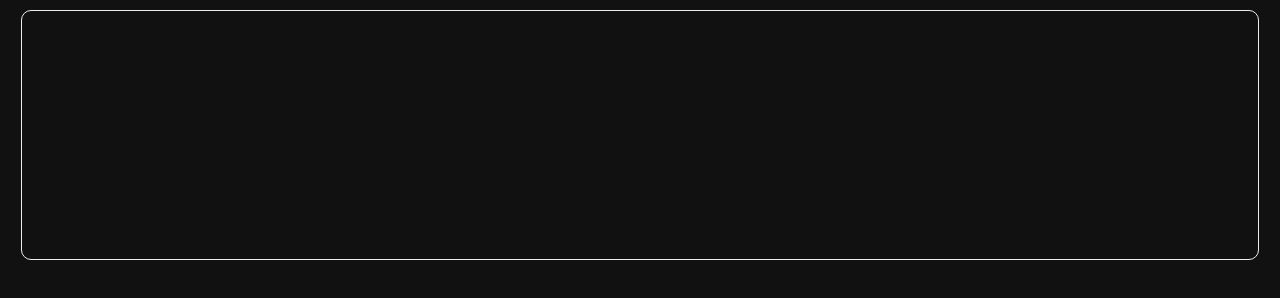
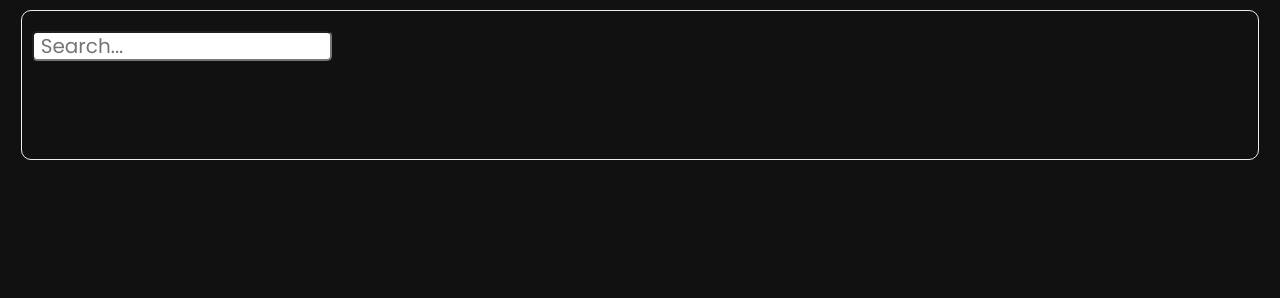
Before and after one commit to cparker33/c-CMS, a React app: page / in a window 1280 px wide. Built offline with nearby package versions, Linux system fonts and the light colour scheme.

Commit message:
adding top container

```diff
--- /dev/null
+++ b/src/assets/styles/scss/cSearchCont.scss
@@ -0,0 +1,34 @@
+@import url('https://fonts.googleapis.com/css?family=Poppins');
+
+$cfont-size: 20px;
+$cfont-stack: 'Poppins', sans-serif;
+
+.cSearchCont {
+  width: 100%;
+  height: 75px;
+  border-radius: 10px;
+}
+
+.cInpText {
+  margin-top: 20px;
+  margin-left: 10px;
+  width: 300px;
+  height: 30px;
+  font: $cfont-size $cfont-stack;
+  border-radius: 5px;
+  text-indent: 5px;
+}
+
+.cInput {
+
+  width: 100%;
+  height: 75px;
+  border-radius: 10px;
+}
+
+.cTopData {
+
+  width: 100%;
+  height: 75px;
+  border-radius: 10px;
+}
--- a/src/assets/styles/scss/cTopCont.scss
+++ b/src/assets/styles/scss/cTopCont.scss
@@ -1,7 +1,7 @@
 .cTopCont {
   border: 1px solid #EEE;
   width: 98%;
-  height: 250px;
+  height: 150px;
   margin: auto;
   margin-top: 10px;
   border-radius: 10px;
--- a/src/components/TopCont.js
+++ b/src/components/TopCont.js
@@ -1,11 +1,12 @@
-import React, { Component } from 'react';
-import '../assets/styles/css/cTopCont.css';
+import React, { Component } from 'react'
+import '../assets/styles/css/cTopCont.css'
+import SearchCont from './TopCont/SearchCont'
 
 class TopCont extends Component {
   render() {
     return (
       <div className="cTopCont">
-
+        <SearchCont />
       </div>
     )
   }
--- /dev/null
+++ b/src/components/TopCont/SearchCont.js
@@ -0,0 +1,24 @@
+import React, { Component } from 'react';
+import '../../assets/styles/css/cSearchCont.css';
+
+class SearchCont extends Component {
+  render() {
+    return (
+      <div className="cSearchCont">
+        <div className="cInput">
+          <div>
+          <input className="cInpText" type="text" placeholder="Search..." />
+          </div>
+
+        </div>
+        <div className="cTopData">
+
+        </div>
+
+
+        </div>
+    )
+  }
+}
+
+export default SearchCont;
```
Also changed, not shown: src/assets/styles/css/cSearchCont.css (added), src/assets/styles/css/cTopCont.css, 1 other file.
